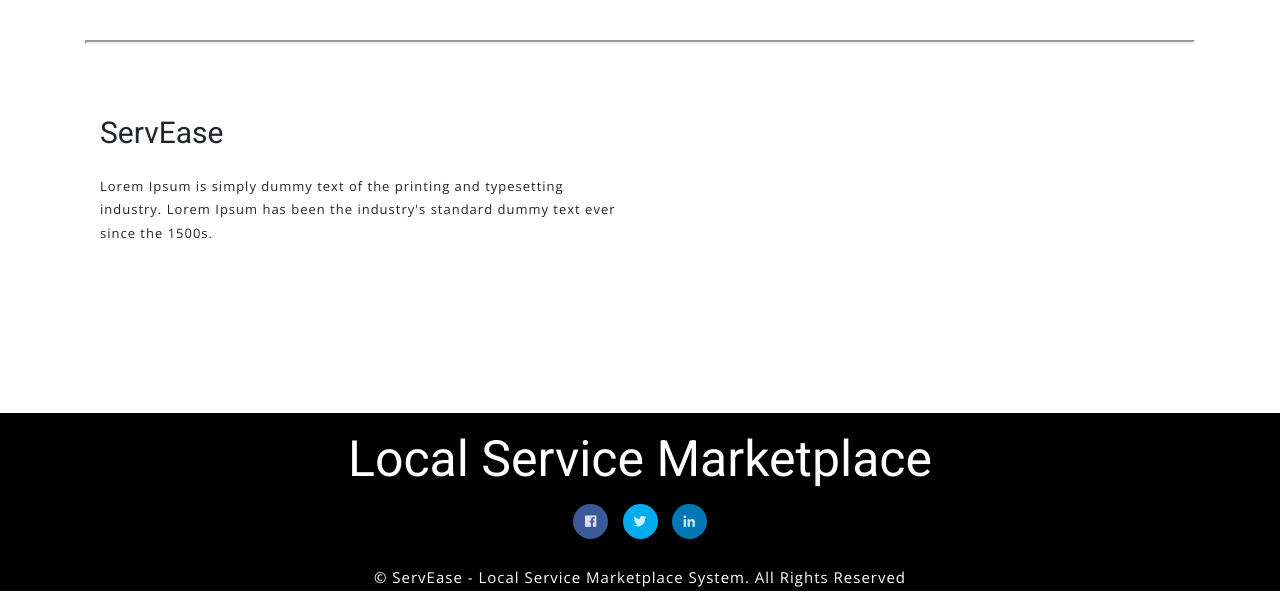
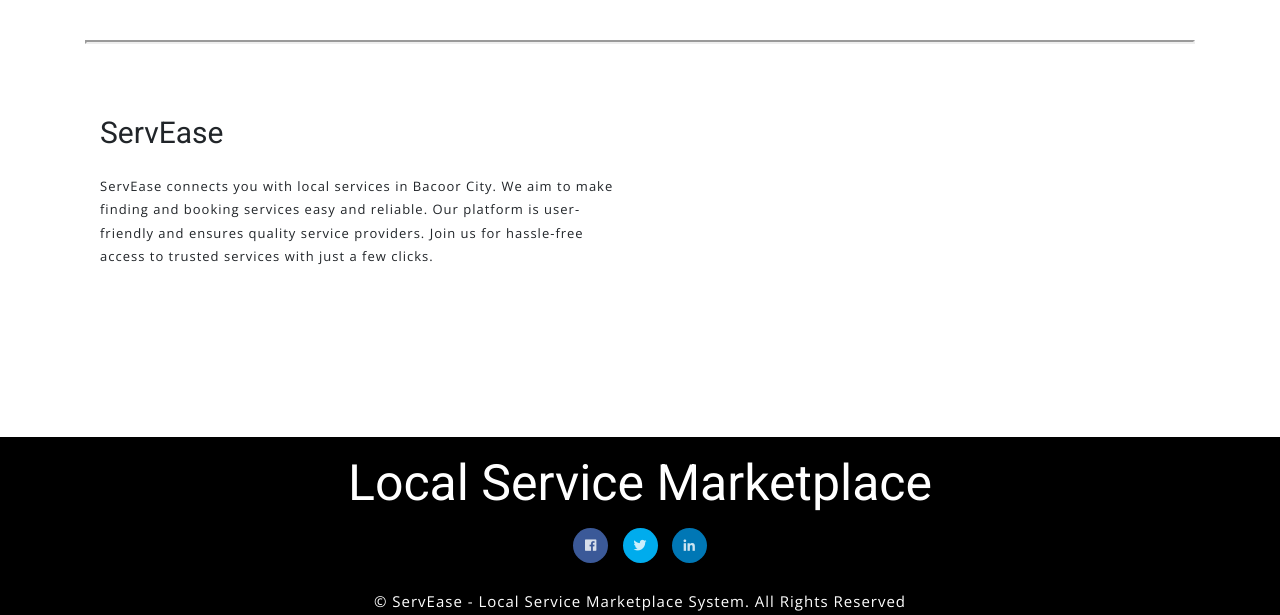
Before and after one commit to Gyyaaannnn/ServEase, a Django app: page /about in a window 1280 px wide. Shown: the part 244-859 px from the top of the page. Before the commit the page ends 835 px from the top, so only its background shows below. Run offline with Django 5.2, Linux system fonts and the light colour scheme; some libraries are stand-ins or nearby versions.

Commit message:
about us

```diff
--- a/home_service/templates/about.html
+++ b/home_service/templates/about.html
@@ -31,7 +31,7 @@
 <div class="row">
 <div class="col-md-6 com-sm-6 w3three_al1">
 <h4 class="mb-lg-4 mb-md-3 mb-sm-2 mb-2">ServEase</h4>
-<p class="mb-lg-4 mb-md-3 mb-sm-2 mb-2">Lorem Ipsum is simply dummy text of the printing and typesetting industry. Lorem Ipsum has been the industry's standard dummy text ever since the 1500s.</p>
+<p class="mb-lg-4 mb-md-3 mb-sm-2 mb-2">ServEase connects you with local services in Bacoor City. We aim to make finding and booking services easy and reliable. Our platform is user-friendly and ensures quality service providers. Join us for hassle-free access to trusted services with just a few clicks.</p>
 </div>
 	<!--
 <div class="col-md-6 com-sm-6 w3three_al">
```
